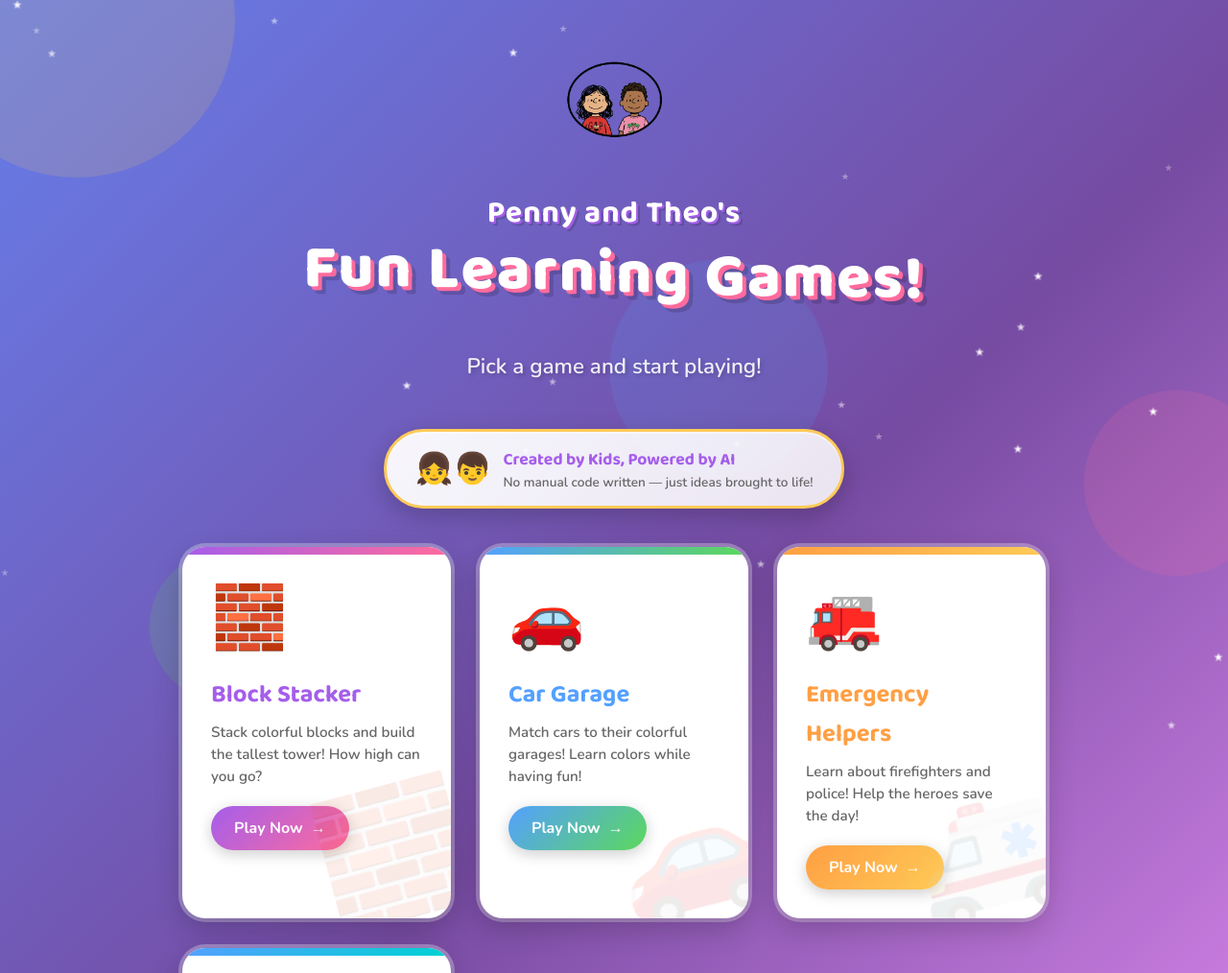
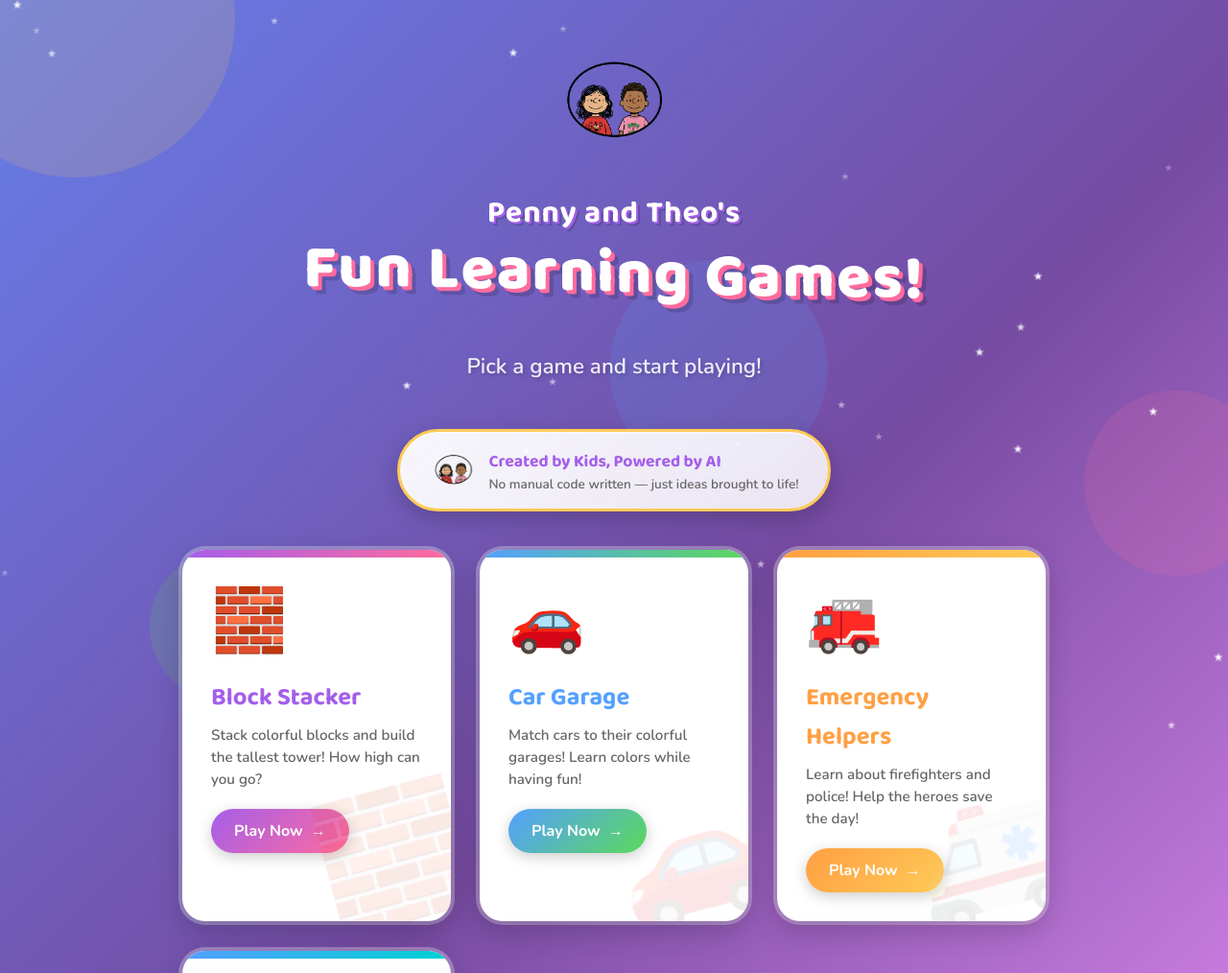
Before and after one commit to cdemeke/kids-learning-games, a plain HTML site: page index.html in a window 1280 px wide. Shown: the top 1014 px of the page at 96% size. Drawn offline with nearby package versions, Linux system fonts and the light colour scheme.

Commit message:
Fix block stacking gaps and remove emojis from badge
- Fixed block stacker spacing issue by calculating position from previous block
- Replaced emoji in creator badge with logo image

🤖 Generated with [Claude Code](https://claude.com/claude-code)

Co-Authored-By: Claude Opus 4.5 <noreply@anthropic.com>

```diff
--- a/index.html
+++ b/index.html
@@ -235,8 +235,11 @@
             }
         }
 
-        .creator-badge .icon {
-            font-size: 2rem;
+        .creator-badge .badge-icon {
+            width: 50px;
+            height: 50px;
+            border-radius: 50%;
+            object-fit: cover;
         }
 
         .creator-badge .text {
@@ -483,7 +486,7 @@
         </header>
 
         <div class="creator-badge">
-            <span class="icon">👧👦</span>
+            <img src="images/logo.png" alt="Penny and Theo" class="badge-icon">
             <div class="text">
                 <div class="main-text">Created by Kids, Powered by AI</div>
                 <div class="sub-text">No manual code written — just ideas brought to life!</div>
```
Also changed, not shown: block-stacker.html (+2 -2 lines).
